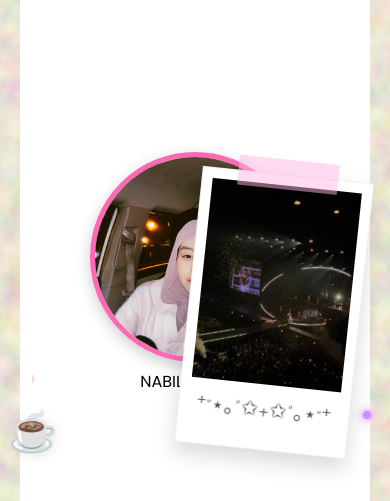
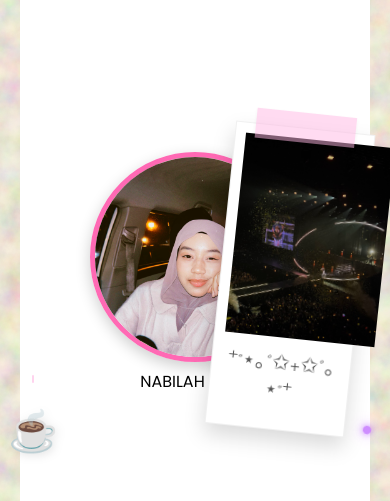
Before and after one commit to tnktak/Nabilah-Almy-Portfolio-.github.io, a plain HTML site: page index.html in a window 390 px wide. Shown: the part 343-844 px from the top of the page. Drawn offline with Linux system fonts and the light colour scheme.

Commit message:
Update style.css

```diff
--- a/style.css
+++ b/style.css
@@ -75,40 +75,6 @@ body {
 
 .photo-bottom-left { bottom: -40px; left: -40px; }
 .photo-top-right { top: -30px; right: -30px; }
-
-/* =========================================
-  3b. ADOBE ANIMATE CANVAS BACKGROUND
-   ========================================= *
-
-#animate-bg {
-    position: fixed;
-    inset: 0;
-    width: 100vw;
-    height: 100vh;
-    /* Changed from 9999 to -1 so it stays BEHIND your buttons and text */
-    z-index: -1;
-    pointer-events: none;
-    opacity: 1;
-    /* Ensures no white box blocks the view */
-    background-color: transparent !important;
-}
-
-#animate-bg canvas {
-    width: 100%;
-    height: 100%;
-    /* This prevents the animation from stretching weirdly */
-    object-fit: cover;
-    display: block;
-}
-
-#canvas {
-    background-color: transparent !important;
-}
-
-/* Fix for the container on the homepage only */
-.portfolio-container {
-    background: transparent !important;
-}
 
 /* =========================================
    4. LAYOUT CONTAINERS
@@ -311,6 +277,30 @@ body {
 .styled-table thead tr { background-color: #333; color: white; }
 .multimedia-header { background-color: #ff69b4; text-transform: uppercase; }
 .styled-table th, .styled-table td { padding: 15px 20px; border-bottom: 1px solid #eee; }
+
+@media (max-width: 768px) {
+    .bio-pic-bottom-left,
+    .bio-pic-bottom-right {
+        position: relative; /* Moves them into the normal flow of the page */
+        bottom: auto;
+        left: auto;
+        right: auto;
+        display: inline-block; /* Puts them side-by-side if they fit */
+        margin: 20px auto;
+        z-index: 1;
+        width: 140px; /* Keeps them a nice size */
+    }
+
+    .portfolio-container {
+        display: flex;
+        flex-direction: column;
+        align-items: center;
+        padding-bottom: 50px;
+    }
+
+    .bio-pic-bottom-right {
+        margin-top: -10px;
+    }
 
 /* =========================================
    8. DECORATIONS & ANIMATIONS
```
